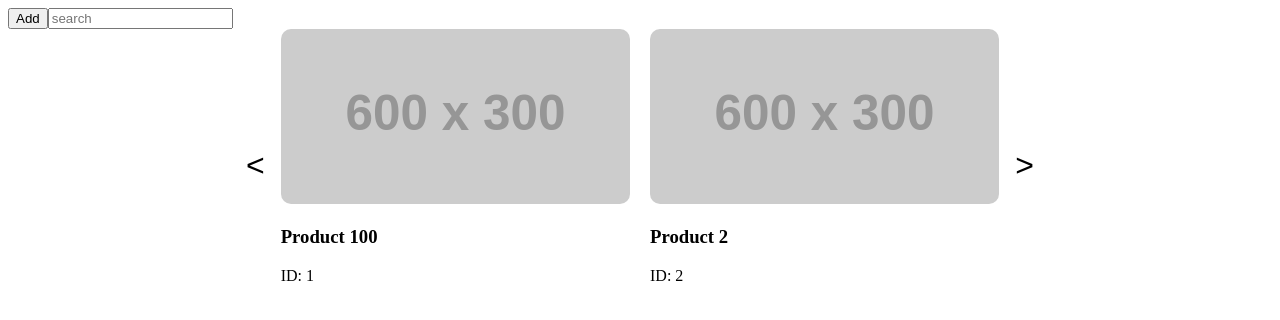
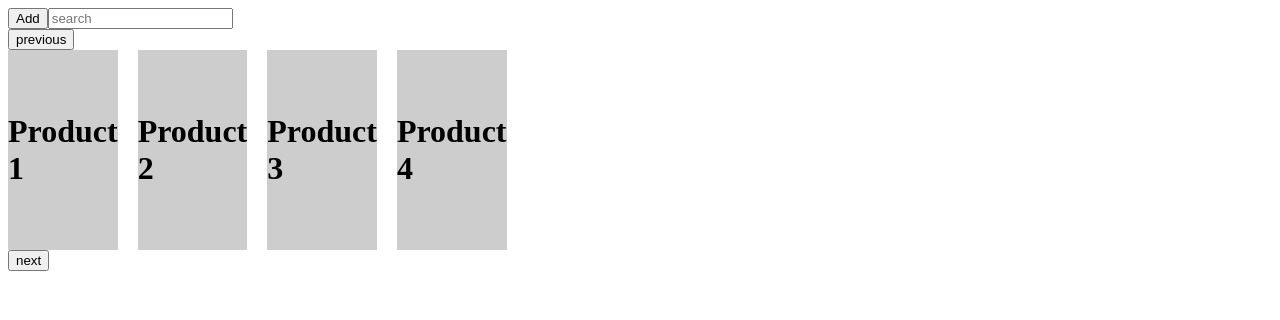
Before and after one commit to darshan-pentagoat/practice-, a React (Vite) app: page / in a window 1280 px wide. Shown: the top 320 px of the page. Built offline with nearby package versions, Linux system fonts and the light colour scheme.

Commit message:
made slider

```diff
--- a/src/App.jsx
+++ b/src/App.jsx
@@ -5,6 +5,7 @@ import Animation from "./Animation";
 import { Data } from "./Data";
 
 import Carousel from "./Carousel";
+import Slider from "./Slider";
 
 const App = () => {
   const [notes, setNotes] = useState([]);
@@ -55,7 +56,8 @@ const App = () => {
       ))}
       {/* <LabelManager /> */}
       {/* <Animation /> */}
-      <Carousel data={Data} />
+      {/* <Carousel data={Data} /> */}
+      <Slider />
     </div>
   );
 };
--- a/src/Carousel.jsx
+++ b/src/Carousel.jsx
@@ -41,7 +41,6 @@ const Carousel = ({ data }) => {
       <div className="carousel__track">
         {chunkedData[activeIndex].map((item) => (
           <div key={item.id} className="carousel__slide">
-            <img src={item.image} alt={item.name} className="carousel__img" />
             <div className="carousel__content">
               <h3>{item.name}</h3>
               <p>ID: {item.id}</p>
--- a/src/Data.js
+++ b/src/Data.js
@@ -1,7 +1,7 @@
 export const Data = [
   {
     id: 1,
-    name: "Product 100",
+    name: "Product 1",
     image: "https://via.placeholder.com/600x300?text=Product+1",
   },
   {
--- /dev/null
+++ b/src/Slider.jsx
@@ -0,0 +1,33 @@
+import { useState } from "react";
+import { Data } from "./Data";
+import "./index.css";
+
+const Slider = () => {
+  const [slide, setSlide] = useState(0);
+  const slideLeft = () => {
+    slide > 0 ? setSlide(slide - 200) : null;
+  };
+  const slideRight = () => {
+    slide < 5000 ? setSlide(slide + 200) : null;
+  };
+
+  return (
+    <div className="main-container">
+      <button onClick={slideLeft}>previous</button>
+      <div className="card-container">
+        {Data.map((item, idx) => (
+          <div
+            key={idx}
+            className="card"
+            style={{ transform: `translateX(${-slide}px)`, transition: "1s" }}
+          >
+            <h1>{item.name}</h1>
+          </div>
+        ))}
+      </div>
+      <button onClick={slideRight}>next</button>
+    </div>
+  );
+};
+
+export default Slider;
--- a/src/index.css
+++ b/src/index.css
@@ -63,3 +63,20 @@
 .carousel__btn--next {
   margin-left: 10px;
 }
+.main-container {
+  width: 500px;
+  overflow: scroll;
+  scrollbar-width: none;
+}
+.card-container {
+  display: flex;
+  gap: 20px;
+}
+.card {
+  width: 200px;
+  height: 200px;
+  background: #cdcdcd;
+  display: flex;
+  justify-content: center;
+  align-items: center;
+}
```
